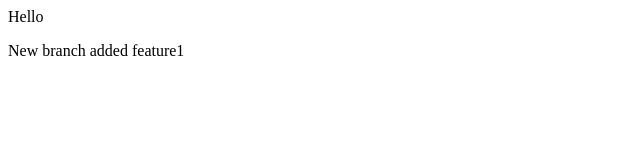
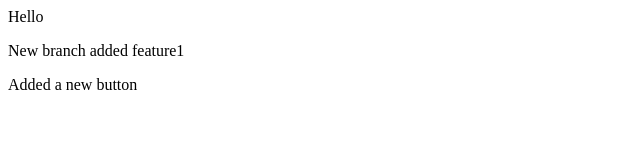
Before and after one commit to nadirrazaa/Local-Repo, a plain HTML site: page index.html in a window 1280 px wide. Shown: the whole page, without its empty margins (0-640 px from the left). Drawn offline with Linux system fonts and the light colour scheme.

```diff
--- a/index.html
+++ b/index.html
@@ -1,2 +1,3 @@
 <p>Hello</p>
 <p>New branch added feature1</p>
+<p>Added a new button</p>
```
